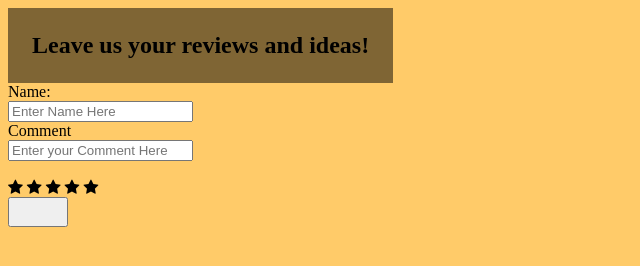
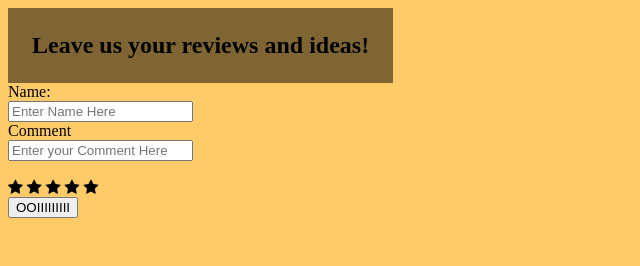
Before and after one commit to TiagoAzevedoUpSkill/team4, a plain HTML site: page website/Paginas/comentarios.html in a window 1280 px wide. Shown: the whole page, without its empty margins (0-640 px from the left). Drawn offline with Linux system fonts and the light colour scheme.

Commit message:
Changes to Comentarios html

```diff
--- a/website/Paginas/comentarios.html
+++ b/website/Paginas/comentarios.html
@@ -12,11 +12,6 @@
     <style>
       .fa-star:hover {
         color: orange;
-      }
-
-      #copyName {
-        height: 30px;
-        width: 60px;
       }
     </style>
     <title>KandyTravel</title>
@@ -42,7 +37,9 @@
       <span class="fa fa-star"></span>
       <span class="fa fa-star"></span>
       <br />
-      <button id="copyName" value="Print" onclick="renderComment()"></button>
+      <button id="copyName" value="Print" onclick="renderComment()">
+        OOIIIIIIIII
+      </button>
       <div id="comment_card"></div>
     </div>
   </body>
```
